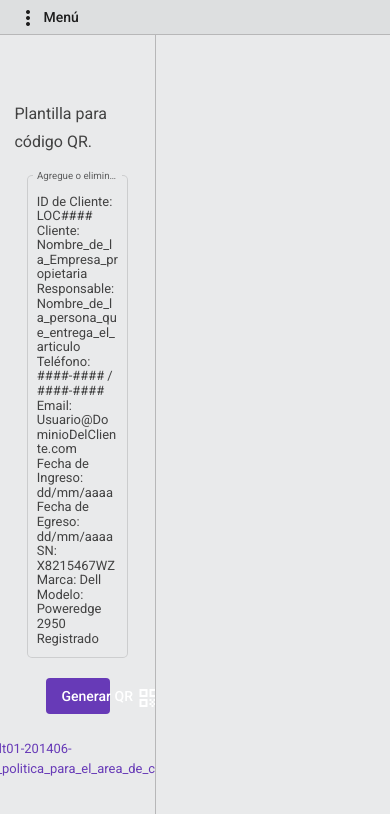
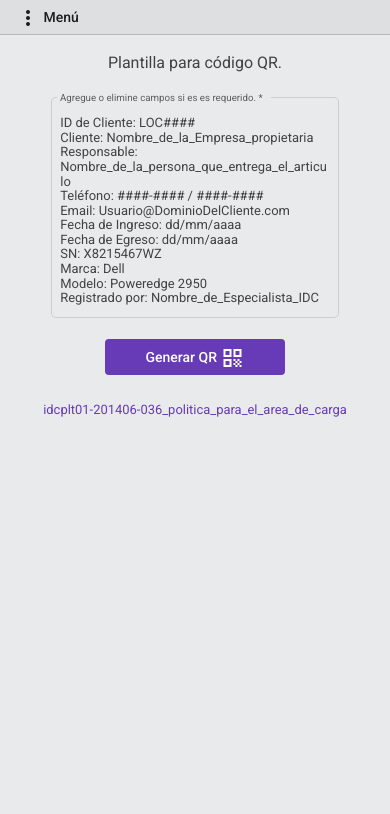
Before and after one commit to AbdielP/qrcodeproject, an Angular app: page /#/carga in a window 390 px wide. Shown: the top 814 px of the page. Built offline with nearby package versions, Linux system fonts and the light colour scheme.

Commit message:
qrcargo page responsive styles ready

```diff
--- a/src/app/pages/qrgenerator/qrcargo/qrcargo.component.css
+++ b/src/app/pages/qrgenerator/qrcargo/qrcargo.component.css
@@ -49,7 +49,7 @@
     display: flex;
     justify-content: flex-end;
     align-items: center;
-    width: 520px;
+    width: 480px;
     height: 250px;
     background-image: url('../../../../assets/img/QRCargo_base.PNG');
     /* background-color: greenyellow; */
@@ -63,8 +63,8 @@
     justify-content: center;
     /* padding: 10% 0; */
     width: 55.5%;
-    margin-bottom: 11px;
-    /* background-color: green; */
+    /* margin-bottom: 11px; */
+    margin-bottom: 28px;
     /* height: 100%; */
 }.container-qr-img img{
     /* margin-bottom: 37%; */
@@ -119,3 +119,21 @@ a {
 .politica-link {
     margin-top: 25px;
 }
+
+@media screen and (max-width: 840px){
+    .grid {
+        display: grid;
+        grid-template-columns: 100%;
+    }
+
+    .form-container {
+        height: auto!important;
+        border: none;
+        /* background-color: blueviolet; */
+    }
+
+    .qr-container {
+        height: auto!important;
+        /* background-color: green; */
+    }
+}
```
